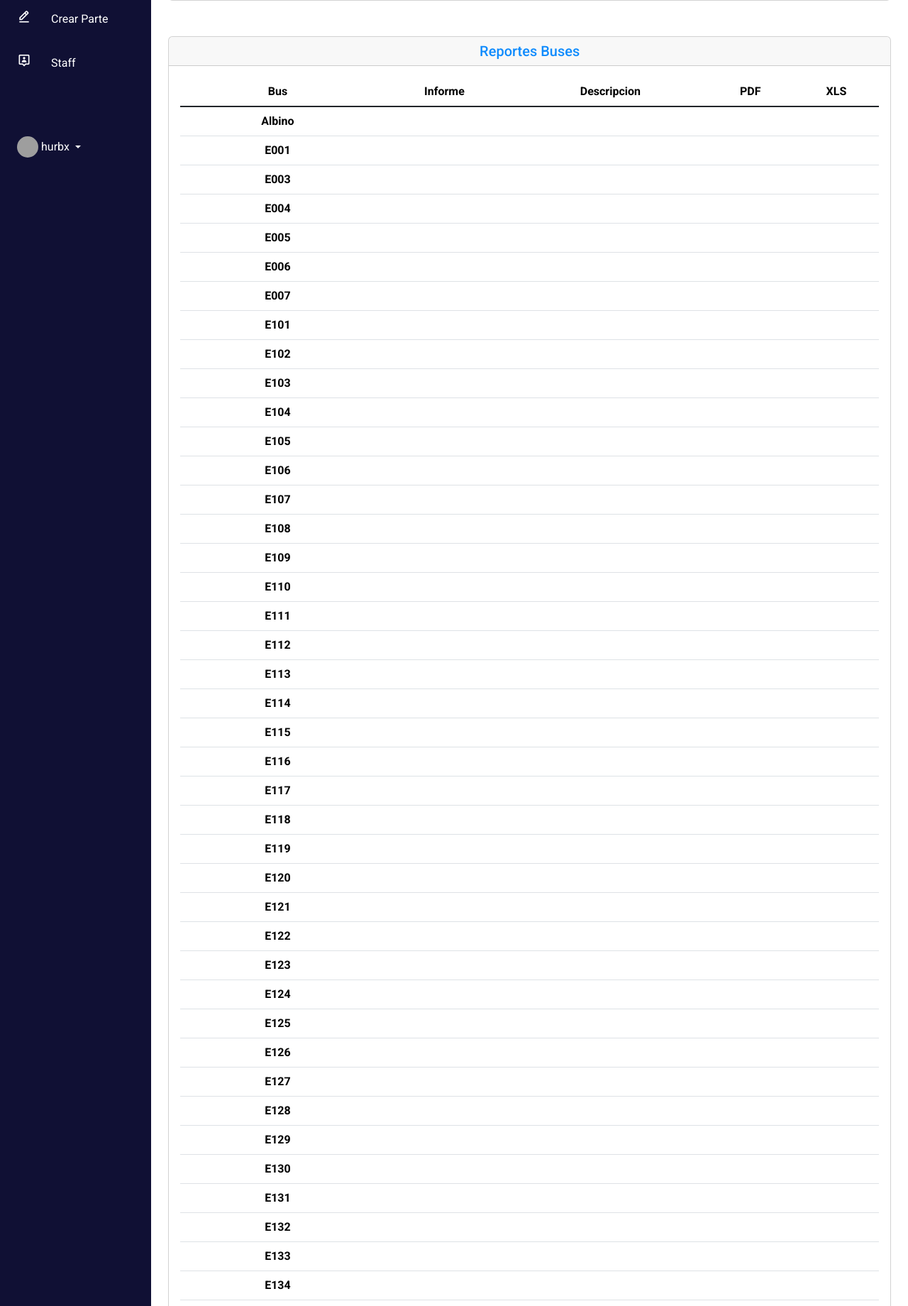
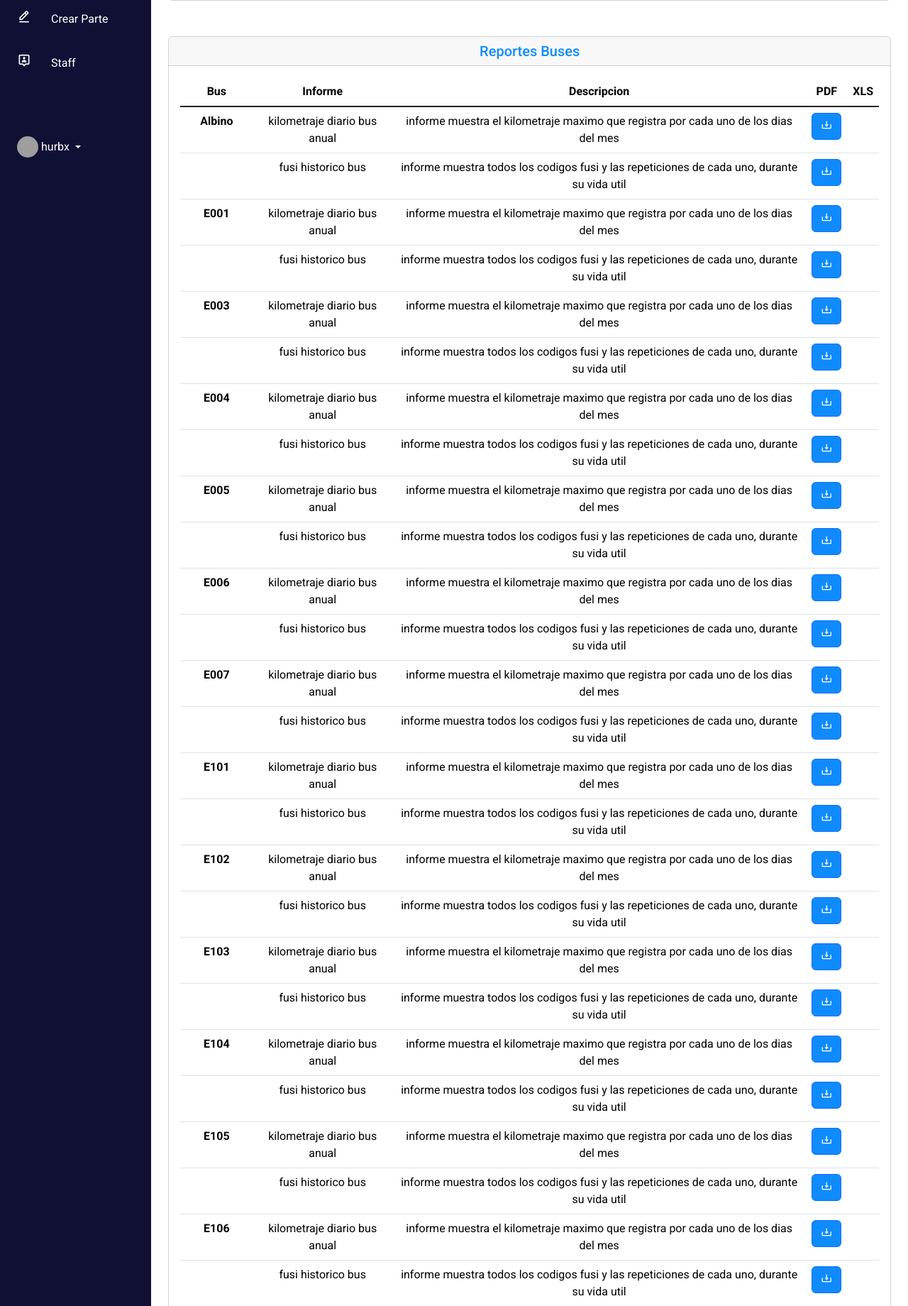
Before and after one commit to Reborn-Telemetry/Alicanto-Backend, a Django app: page /reports_page/ in a window 1280 px wide. Shown: the part 554-2394 px from the top of the page at 71% size. Run offline with Django 5.2, Linux system fonts and the light colour scheme; a user stored in the database is signed in; data comes from the database, SQL or seed files in the repository; lists and menus that the app fills with data are empty; parts of the project's set-up code (start-up, migrations or seed data) failed here and were passed over; some libraries are stand-ins or nearby versions; grey boxes are pictures that could not be loaded.

Commit message:
avances informes

```diff
--- a/bus_signals/urls.py
+++ b/bus_signals/urls.py
@@ -17,6 +17,8 @@ urlpatterns = [
   path("delete_bus/<str:pk>/", views.delete_bus, name="delete_bus"),
   path("reports_page/", views.reports_page, name="reports_page"),
   path("pdf-report/", views.pdf_report, name="pdf-report"),
+  path("bus_dailykm_report_pdf/<str:pk>/", views.daily_bus_km_report_pdf, name="bus_dailykm_pdf_report"),
+  path("bus_historic_fusi_pdf_report/<str:pk>/", views.bus_historic_fusi, name="bus_historic_fusi_pdf_report"),
   path("montly-km-report/", views.monthly_bus_report, name="montly-km-report"),
   path("xls-report/", views.xls_report, name="xls-report"),
   path("monthly-bus-report-xls/", views.monthly_bus_report_xls, name="monthly-bus-report-xls"),
--- a/bus_signals/views.py
+++ b/bus_signals/views.py
@@ -10,7 +10,7 @@ from django.contrib.auth.decorators import login_required
 from django.contrib import messages
 from django.db.models import Q, Count, Sum
 # pdf imports
-from django.http import FileResponse
+from django.http import FileResponse, HttpResponse
 import io
 from reportlab.pdfgen import canvas
 from django.http import FileResponse
@@ -27,7 +27,6 @@ filter_fusi_code = [21004.0, 20507.0, 20503.0, 20511.0, 20509.0, 20498.0, 20506.
 20502.0, 21777.0, 21780.0, 20500.0, 20508.0, 20510.0, 20504.0, 20520.0, 20515.0, 20501.0]
 
 no_update_list = ['27','34', '60', '24', '87', '116', '21', '61', '82', '83', '81']
-
 
 
 @login_required(login_url='login')
@@ -246,6 +245,7 @@ def dashboard(request):
     return render(request, 'pages/dashboard.html', context)
 
 
+
 def monthly_bus_report_xls(request):
     report_data = monthly_fleet_km()
     current_datetime = datetime.now()
@@ -361,6 +361,109 @@ def xls_report(request):
 
     return FileResponse(buf, as_attachment=True, filename=filename)
 
+@login_required(login_url='login')
+def bus_historic_fusi(request, pk):
+    bus = Bus.bus.get(id=pk)
+    fusi_bus = FusiCode.fusi.filter(bus_id=pk).values('fusi_code').annotate(total=Count('fusi_code'))
+    current_datetime = datetime.now()
+    formatted_datetime = current_datetime.strftime("%d-%m-%Y")
+    filename = f'reporte historico fusi_{bus.bus_name}_{formatted_datetime}.pdf'
+    buf = io.BytesIO()
+    doc = SimpleDocTemplate(buf, pagesize=letter)
+    elements = []
+    table_data = [
+        ["Codigo Fusi", "Ocurrencias"]
+    ]
+    for item in fusi_bus:
+        table_data.append([item['fusi_code'], item['total']])
+
+    # Estilo de la tabla
+    style = TableStyle([
+        ('BACKGROUND', (0, 0), (-1, 0), 'grey'),
+        ('TEXTCOLOR', (0, 0), (-1, 0), 'white'),
+        ('ALIGN', (0, 0), (-1, -1), 'CENTER'),
+        ('FONTNAME', (0, 0), (-1, 0), 'Helvetica-Bold'),
+        ('BOTTOMPADDING', (0, 0), (-1, 0), 12),
+        ('BACKGROUND', (0, 1), (-1, -1), 'lightgrey'),
+        ('LINEBELOW', (0, 1), (-1, -1), 1, 'black')
+    ])
+
+    # Crear la tabla y aplicar el estilo
+    table = Table(table_data)
+    table.setStyle(style)
+    elements.append(table)
+    image_path = 'static/img/REM.png'
+    image = Image(image_path, width=80, height=80)
+    elements.insert(0, image)
+
+    doc.build(elements)
+
+    buf.seek(0)
+    return FileResponse(buf, as_attachment=True, filename=filename)
+
+
+
+
+
+
+
+@login_required(login_url='login')
+def daily_bus_km_report_pdf(request, pk):
+    bus = Bus.bus.get(id=pk)
+    result = daily_bus_km(pk)
+
+    current_datetime = datetime.now()
+    formatted_datetime = current_datetime.strftime("%d-%m-%Y")
+    filename = f'km_diario_bus_{bus.bus_name}_{formatted_datetime}.pdf'
+    buf = io.BytesIO()
+    doc = SimpleDocTemplate(buf, pagesize=letter)
+    elements = []
+
+    table_data = [
+        ["Dia", "Enero", "Febrero", "Marzo", "Abril", "Mayo", "Junio", "Julio", "Agosto", "Septiembre", "Octubre", "Noviembre", "Diciembre"]
+    ]
+
+    # Crear una lista de listas con los datos de result organizados por mes
+    data_by_month = [[] for _ in range(12)]  # 12 meses
+    for item in result:
+        for idx, value in enumerate(item[1:], start=1):
+            if value is not None:
+                data_by_month[idx - 1].append(value)
+            else:
+                data_by_month[idx - 1].append('')
+
+    # Llenar la tabla con los datos organizados
+    for i in range(31):  # 31 días
+        row = [f"Día {i+1}"]
+        for month_data in data_by_month:
+            if i < len(month_data):
+                row.append(month_data[i])
+            else:
+                row.append('')
+        table_data.append(row)
+
+    style = TableStyle([
+        ('BACKGROUND', (0, 0), (-1, 0), 'grey'),
+        ('TEXTCOLOR', (0, 0), (-1, 0), 'white'),
+        ('ALIGN', (0, 0), (-1, -1), 'CENTER'),
+        ('FONTNAME', (0, 0), (-1, 0), 'Helvetica-Bold'),
+        ('BOTTOMPADDING', (0, 0), (-1, 0), 12),
+        ('BACKGROUND', (0, 1), (-1, -1), 'lightgrey'),
+        ('LINEBELOW', (0, 1), (-1, -1), 1, 'black')
+    ])
+
+    table = Table(table_data)
+    table.setStyle(style)
+    elements.append(table)
+
+    image_path = 'static/img/REM.png'
+    image = Image(image_path, width=80, height=80)
+    elements.insert(0, image)
+
+    doc.build(elements)
+
+    buf.seek(0)
+    return FileResponse(buf, as_attachment=True, filename=filename)
 
 def pdf_report(request):
     current_datetime = datetime.now()
@@ -371,7 +474,7 @@ def pdf_report(request):
     elements = []
 
     table_data = [
-        ["Bus Name", "Sniffer", "LTS SOC", "LTS Odometer", "LTS Update"]
+        ["Bus", "Sniffer", "Ultimo SOC", "Ultimo Odometro", "Fecha de actualizacion"]
     ]
 
     bus_list = Bus.bus.all()
@@ -510,6 +613,7 @@ def delete_bus(request, pk):
     return render(request, 'pages/delete_object.html', context)
 
 
+
 @login_required(login_url='login')
 def bus_detail(request, pk):
     montly_result = monthly_bus_km(pk)
--- a/templates/reports/reports.html
+++ b/templates/reports/reports.html
@@ -108,10 +108,17 @@
                                 {% for i in bus %}
                                 <tr>
                                     <th scope="row">{{i.bus_name}}</th>
+                                    <td>kilometraje diario bus anual</td>
+                                    <td>informe muestra el kilometraje maximo que registra por cada uno de los dias del mes </td>
+                                    <td> <a href="{% url 'bus_dailykm_pdf_report' i.id %}" class="btn btn-primary"> <i class="bx bx-download"></i></a></td>
                                     <td></td>
+                                    <tr>
+                                        <th scope="row"></th>
+                                        <td>fusi historico bus</td>
+                                        <td>informe muestra todos los codigos fusi y las repeticiones de cada uno, durante su vida util  </td>
+                                        <td> <a href="{% url 'bus_historic_fusi_pdf_report' i.id %}" class="btn btn-primary"> <i class="bx bx-download"></i></a></td>
                                     <td></td>
-                                    <td></td>
-                                    <td></td>
+                                    </tr>
                                 </tr>
                             </tbody>
                             {% endfor %}
```
